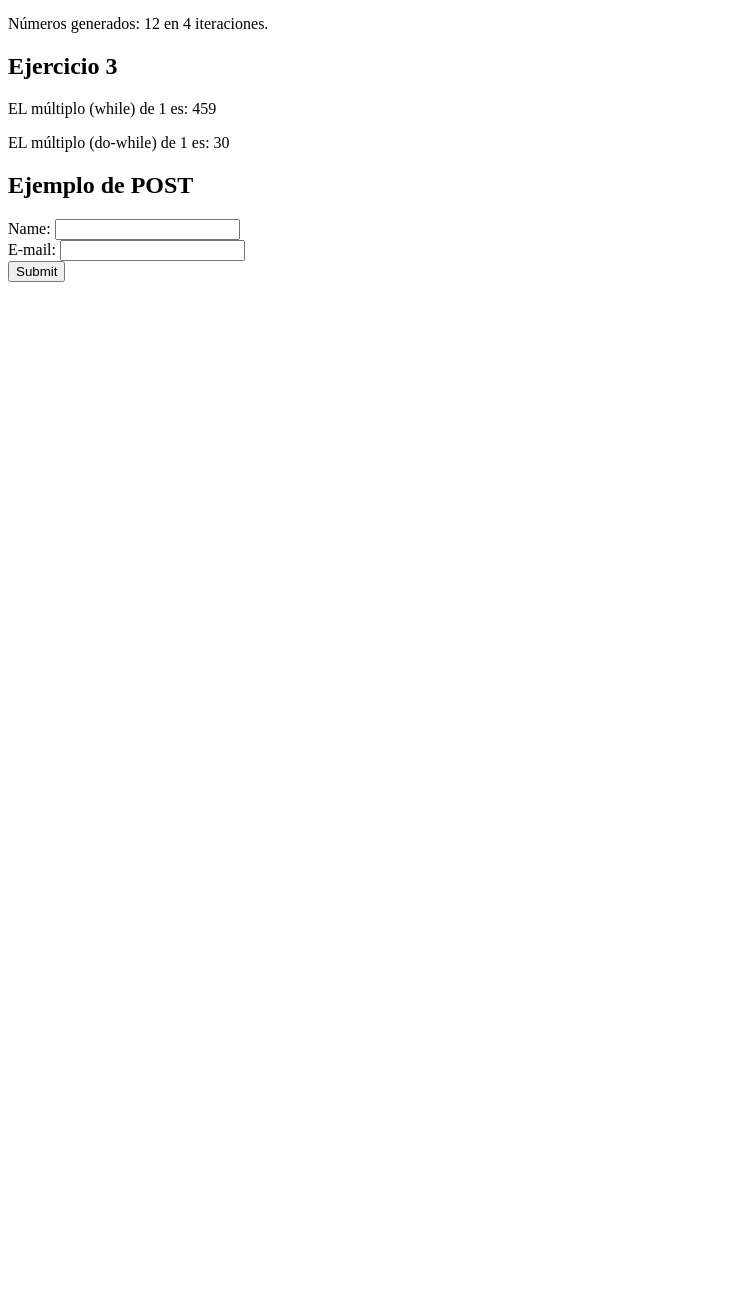
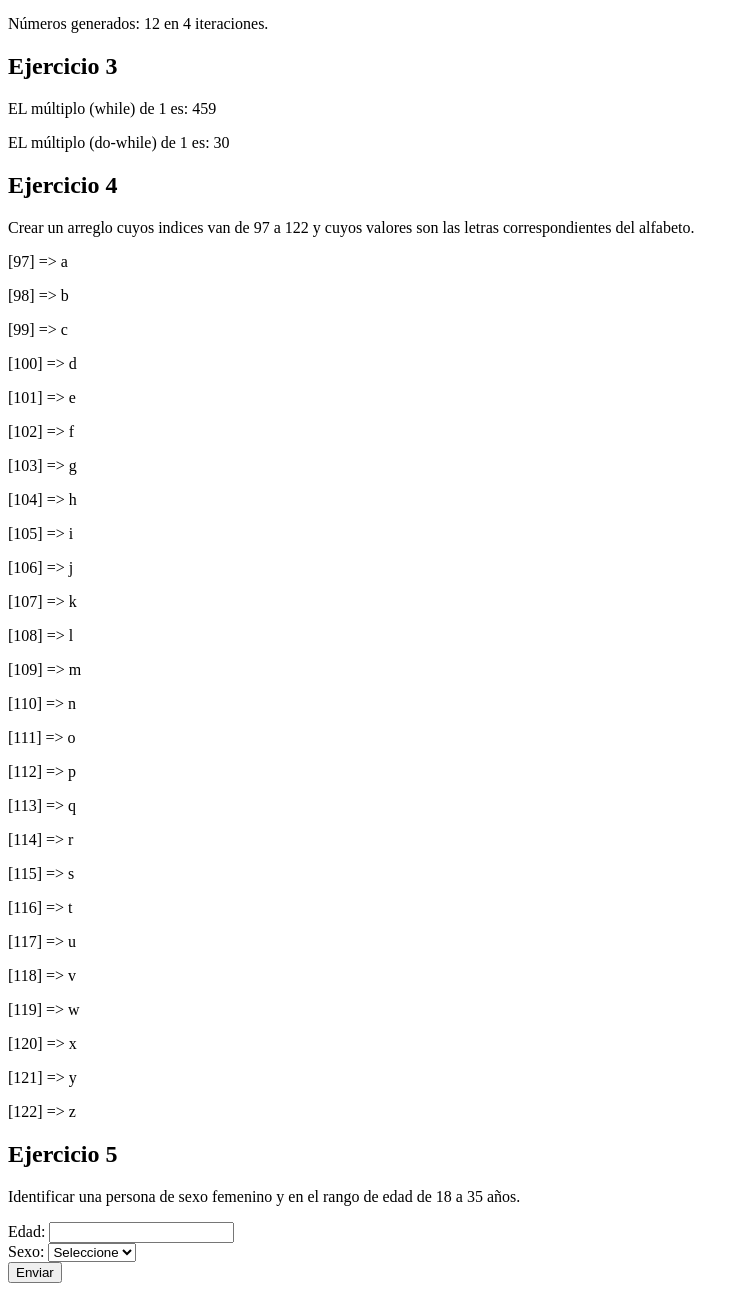
Before and after one commit to Luis-hip/tecweb, a PHP site: page /tecweb/?numero=1 in a window 1280 px wide. Shown: the part 287-1578 px from the top of the page, without its empty margins (0-749 px from the left). Before the commit the page ends 569 px from the top, so only its background shows below. Run offline with PHP 8.4, Linux system fonts and the light colour scheme.

Commit message:
ejercicios 4 y 5 terminados

```diff
--- a/practicas/p06/index.php
+++ b/practicas/p06/index.php
@@ -1,11 +1,12 @@
 <?php include 'src/funciones.php'; ?>
 
-<!DOCTYPE html>
-<html lang="en">
+<!DOCTYPE html PUBLIC "-//W3C//DTD XHTML 1.0 Strict//EN"
+    "http://www.w3.org/TR/xhtml1/DTD/xhtml1-strict.dtd">
+<html xmlns="http://www.w3.org/1999/xhtml" lang="en">
 <head>
-    <meta charset="UTF-8">
-    <meta name="viewport" content="width=device-width, initial-scale=1.0">
-    <title>Práctica 4</title>
+    <meta http-equiv="Content-Type" content="text/html; charset=UTF-8" />
+    <meta name="viewport" content="width=device-width, initial-scale=1.0" />
+    <title>Práctica 6</title>
 </head>
 <body>
     <h2>Ejercicio 1</h2>
@@ -28,20 +29,35 @@
         }
     ?>
 
-    <h2>Ejemplo de POST</h2>
+    <h2>Ejercicio 4</h2>
+    <p>Crear un arreglo cuyos indices van de 97 a 122 y cuyos valores son las letras correspondientes del alfabeto.</p>
+    <?php
+        $arregloLetras = arregloLetras();
+        foreach($arregloLetras as $clave => $valor) {
+            echo "<p>[$clave] => $valor</p>";
+        }
+    ?>
+
+    <h2>Ejercicio 5</h2>
+    <p>Identificar una persona de sexo femenino y en el rango de edad de 18 a 35 años.</p>
     <form action="http://localhost/tecweb/practicas/p06/index.php" method="post">
-        Name: <input type="text" name="name"><br>
-        E-mail: <input type="text" name="email"><br>
-        <input type="submit">
+        <label for="edad">Edad: </label><input type="number" name="edad" required><br>
+        <label for="sexo">Sexo: </label>
+        <select name="sexo" id="sexo" required>
+            <option value="">Seleccione</option>
+            <option value="Femenino">Femenino</option>
+            <option value="Masculino">Masculino</option>
+        </select><br>
+        <input type="submit" value="Enviar">
     </form>
-    <br>
     <?php
-        if(isset($_POST["name"]) && isset($_POST["email"]))
-        {
-            echo $_POST["name"];
-            echo '<br>';
-            echo $_POST["email"];
-        }
+    if(isset($_POST['edad']) && isset($_POST['sexo']))
+    {
+        $edad = $_POST['edad'];
+        $sexo = $_POST['sexo'];
+        $mensaje = evaluarPersona($edad, $sexo);
+        echo "<p>$mensaje</p>";
+    }
     ?>
 </body>
 </html>
--- a/practicas/p06/src/funciones.php
+++ b/practicas/p06/src/funciones.php
@@ -57,4 +57,20 @@
         } while ($num % $numero != 0);
         return $num;
    }
+
+   function arregloLetras(){
+        $arreglo = [];
+        for($i=97; $i<=122; $i++){
+            $arreglo[$i] = chr($i);
+        }
+        return $arreglo;
+   }
+
+   function evaluarPersona($edad, $sexo){
+        if($sexo == "Femenino" && $edad >= 18 && $edad <= 35){
+            return "Bienvenida, usted está en el rango de edad aceptado";
+        } else {
+            return "Lo sentimos, no cumple los requisitos de edad y sexo";
+        }
+   }
 ?>
```
